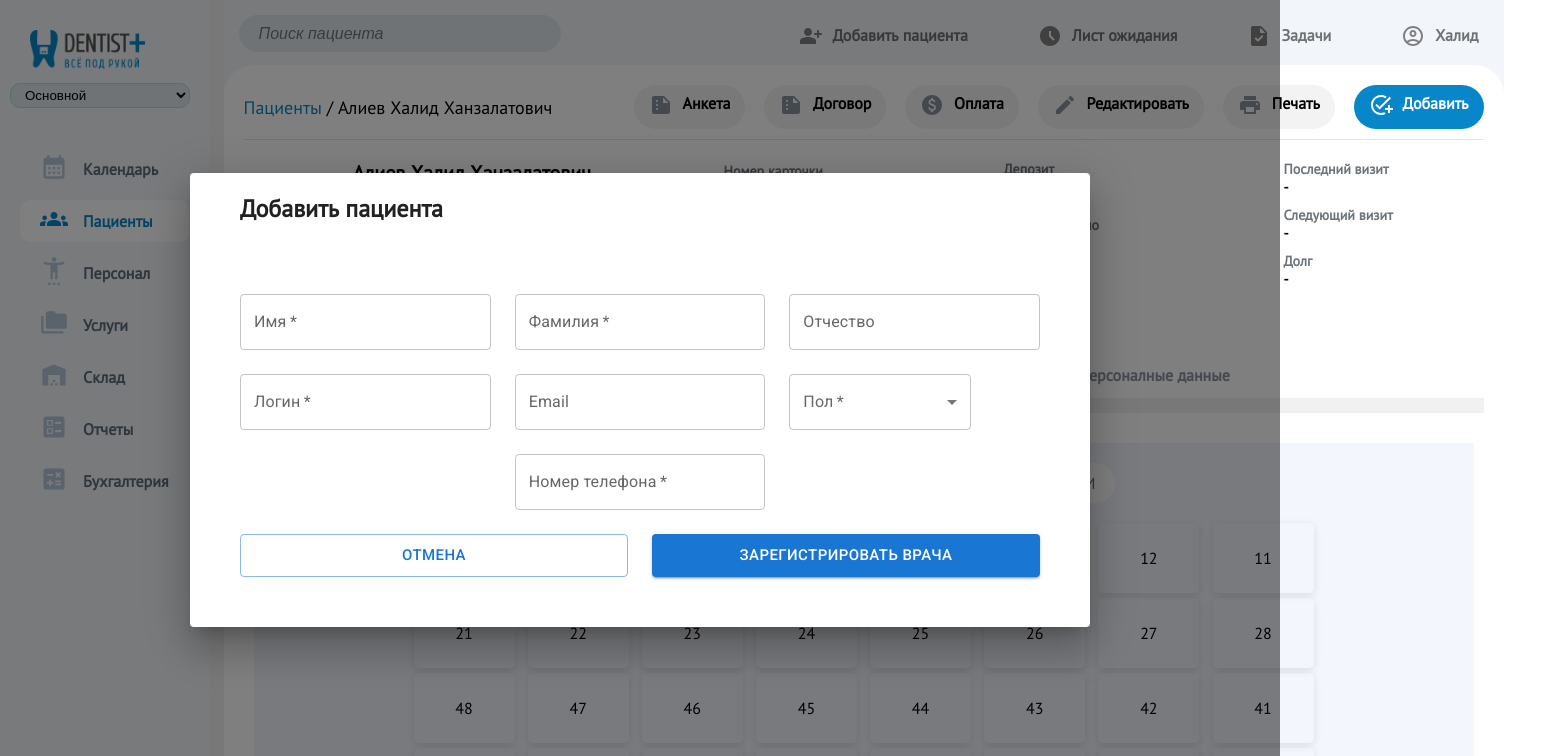
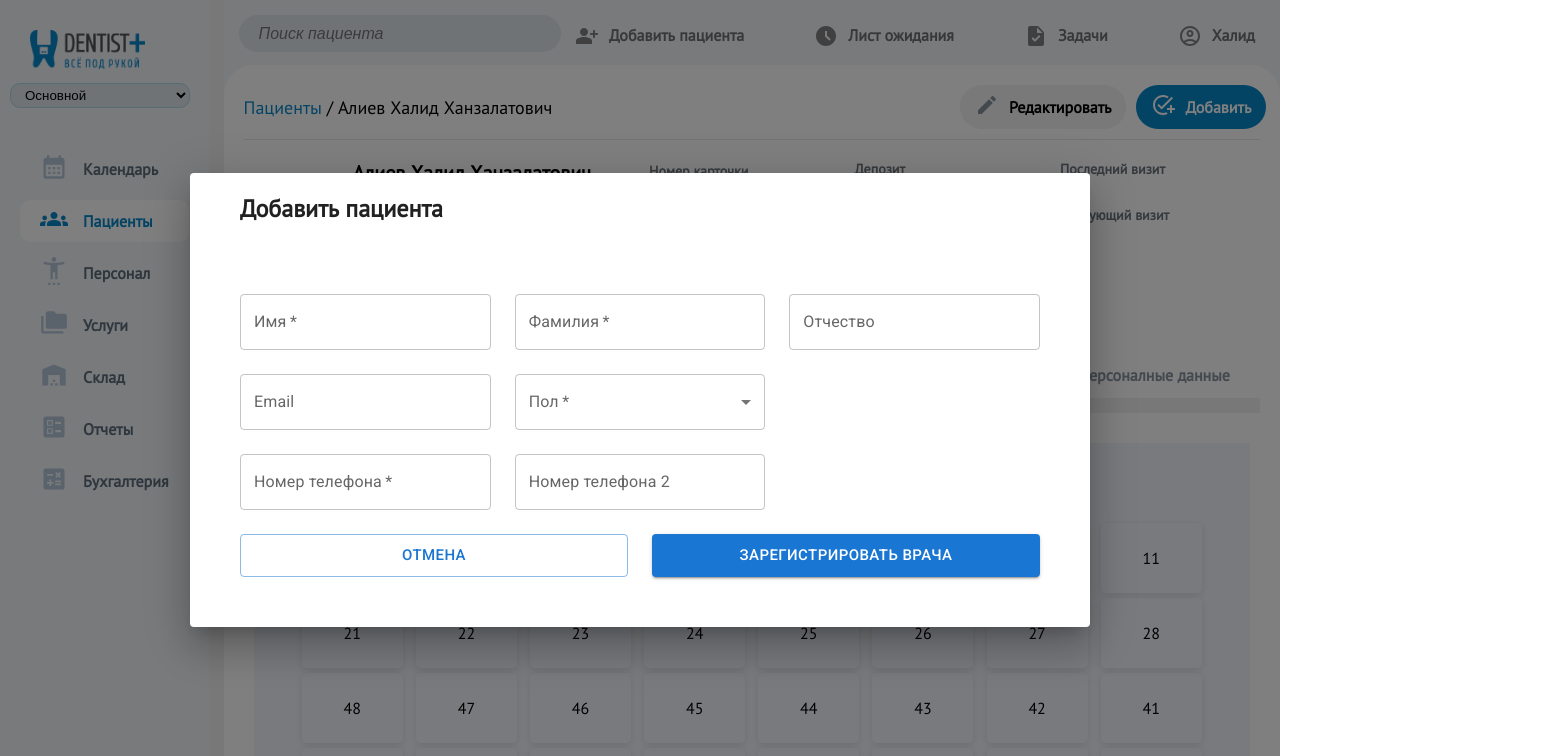
Before and after one commit to alievhalid/dentist, a React (Create React App) app: page /patients/profile/formula in a window 1280 px wide. Both pictures are taken after a click on the item "Добавить пациента". Shown: the top 756 px of the page, 1544 px wide, since content can reach past the window. Built offline with nearby package versions, Linux system fonts and the light colour scheme; a web font is replaced by a local one.

Commit message:
fixed layout

```diff
--- a/src/components/calendar/Calendar.jsx
+++ b/src/components/calendar/Calendar.jsx
@@ -25,7 +25,8 @@ function Calendar() {
       </div>
       <div className={styles.doctors}>
         <div>
-            У вас не заведено ни одного врача. Добавить врача можно <a href="/patients">здесь</a>
+          У вас не заведено ни одного врача. Добавить врача можно{" "}
+          <a href="/patients">здесь</a>
         </div>
       </div>
     </div>
--- a/src/components/patients/AddPatients.jsx
+++ b/src/components/patients/AddPatients.jsx
@@ -17,8 +17,6 @@ function AddPatients({ handleClose }) {
       date: "",
       email: "",
       gender: "",
-      login: "",
-      password: "",
     },
     validationSchema: Yup.object({
       firstName: Yup.string()
@@ -36,16 +34,13 @@ function AddPatients({ handleClose }) {
         ),
       date: Yup.date(),
       email: Yup.string().email("Введите валидный Email!"),
-      login: Yup.string()
-        .matches(/^[a-z0-9_-]{3,16}$/, "Только латинские буквы и цыфры")
-        .min(6, "Минимум 6 символов")
-        .required("Обязательное поле!"),
     }),
-    onSubmit: (values) => console.log(JSON.stringify(values, null, 2)),
+    onSubmit: (values) => console.log(JSON.stringify(values, null, 2))
   });
   const selectGender = [{ title: "муж" }, { title: "жен" }];
   return (
-    <div className={styles.wrap}>
+    <div className={styles.wrap} >
+      <form onSubmit={formik.handleSubmit}>
       <Grid container spacing={{ md: 3 }} columns={12}>
         <Grid item xs={4}>
           <TextInput
@@ -75,15 +70,6 @@ function AddPatients({ handleClose }) {
         </Grid>
         <Grid item xs={4}>
           <TextInput
-            name="login"
-            formik={formik}
-            label="Логин"
-            type="login"
-            required={true}
-          />
-        </Grid>
-        <Grid item xs={4}>
-          <TextInput
             id={"email"}
             label="Email"
             formik={formik}
@@ -91,12 +77,13 @@ function AddPatients({ handleClose }) {
             type="email"
           />
         </Grid>
-        <Grid item xs={3}>
+        <Grid item xs={4}>
           <SelectInput
             required={true}
             formik={formik}
             name="gender"
             multiple={false}
+            fullWidth
             array={selectGender}
             label="Пол"
           />
@@ -118,6 +105,14 @@ function AddPatients({ handleClose }) {
             type="tel"
           />
         </Grid>
+        <Grid item xs={4}>
+          <NumberInput
+            formik={formik}
+            name="phoneNumber"
+            label="Номер телефона 2"
+            type="tel"
+          />
+        </Grid>
         <Grid item xs={6}>
           <Button
             variant="outlined"
@@ -129,11 +124,12 @@ function AddPatients({ handleClose }) {
           </Button>
         </Grid>
         <Grid item xs={6}>
-          <Button type="submit" variant="contained" fullWidth size="large">
+          <Button  type="submit" variant="contained" fullWidth size="large">
             Зарегистрировать врача
           </Button>
         </Grid>
       </Grid>
+      </form>
     </div>
   );
 }
--- a/src/components/patients/patients.module.scss
+++ b/src/components/patients/patients.module.scss
@@ -42,16 +42,17 @@
     }
   }
   .icons {
-    max-width: 200px;
     display: flex;
-    border-radius: 50px;
-    padding: 5px 15px 5px 10px;
-    color: #5d6d7c;
-    align-items: center;
-    background-color: #f3f3f3;
-    cursor: pointer;
+      padding: 8px 15px;
+      border-radius: 30px;
+      margin-right: 10px;
+      font-size: 16px;
+      font-weight: 600;
+      background-color: #f3f3f3;
+      align-items: center;
+      cursor: pointer;
     div {
-      margin-left: 10px;
+      margin-left: 8px;
     }
     svg {
       font-size: 20px;
--- a/src/components/patients/profile/Profile.jsx
+++ b/src/components/patients/profile/Profile.jsx
@@ -21,33 +21,9 @@ function Profile() {
         <nav>
           <div className={styles.icons}>
             <div>
-              <SummarizeIcon />
-            </div>
-            <div>Анкета</div>
-          </div>
-          <div className={styles.icons}>
-            <div>
-              <SummarizeIcon />
-            </div>
-            <div>Договор</div>
-          </div>
-          <div className={styles.icons}>
-            <div>
-              <PaidIcon />
-            </div>
-            <div>Оплата</div>
-          </div>
-          <div className={styles.icons}>
-            <div>
               <EditIcon />
             </div>
             <div>Редактировать</div>
-          </div>
-          <div className={styles.icons}>
-            <div>
-              <LocalPrintshopIcon />
-            </div>
-            <div>Печать</div>
           </div>
           <span>
             <div className={styles.icons}>
--- a/src/components/patients/profile/profile.module.scss
+++ b/src/components/patients/profile/profile.module.scss
@@ -10,10 +10,10 @@
   display: flex;
   justify-content: space-between;
   border-bottom: 1px solid #e5e5e5;
+  align-items: center;
   padding-bottom: 10px;
-  align-items: center;
   nav {
-    min-width: 850px;
+    width: 300px;
     display: flex;
     justify-content: space-between;
     align-items: center;
@@ -21,9 +21,11 @@
       display: flex;
       padding: 8px 15px;
       border-radius: 30px;
+      margin-right: 10px;
       font-size: 16px;
       font-weight: 600;
       background-color: #f3f3f3;
+      align-items: center;
       cursor: pointer;
       svg {
         margin-right: 10px;
@@ -149,7 +151,7 @@
   border-bottom: 15px solid #f1f1f1;
   margin-top: 30px;
   .nav {
-    width: 1300px;
+    max-width: 1300px;
     display: flex;
     div {
       text-align: center;
@@ -165,7 +167,7 @@
     }
   }
 }
-.filters .nav .active{
+.filters .nav .active {
   border-bottom: 3px solid #0787c9;
   color: #0787c9;
 }
```
